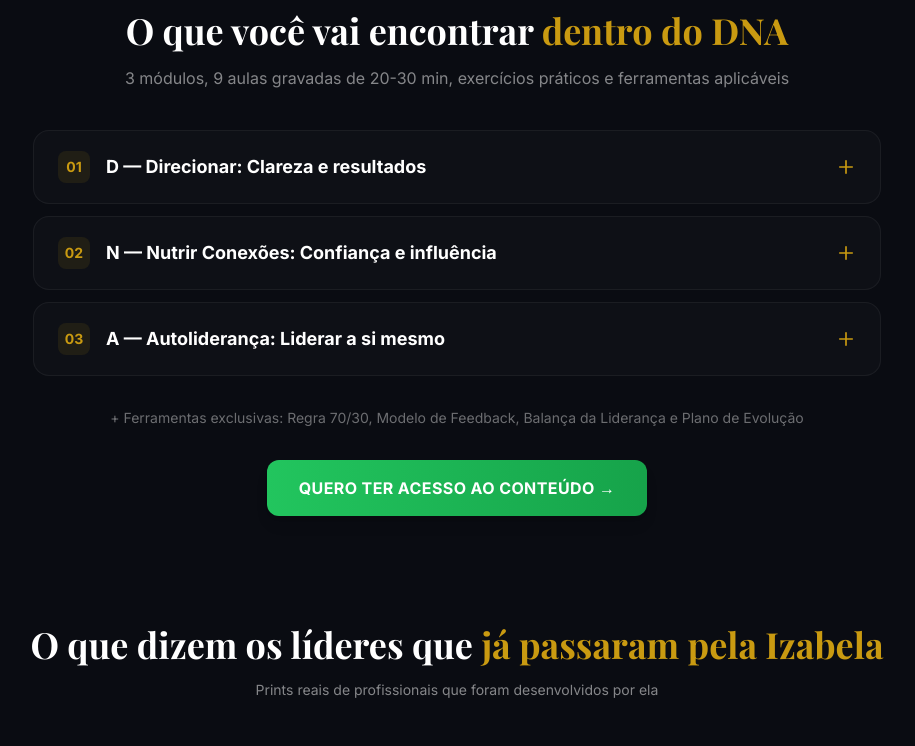
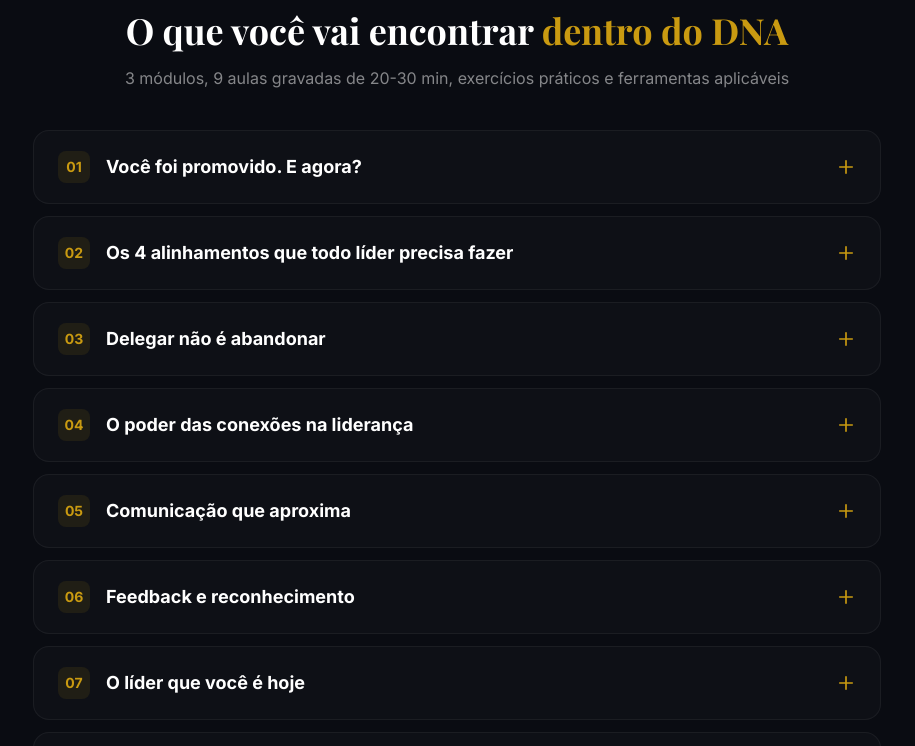
Before and after one commit to techfranca/IZA_DNA-da-Lideranca, a Next.js app: page / in a window 1280 px wide. Shown: the part 2940-3686 px from the top of the page, without its empty margins (183-1098 px from the left). Built offline with nearby package versions, Linux system fonts and the light colour scheme.

Commit message:
9 aulas em accordion individual

```diff
--- a/src/app/page.tsx
+++ b/src/app/page.tsx
@@ -346,33 +346,25 @@ export default function Home() {
           </p>
 
           <div className="mt-10 space-y-3">
-            {/* Módulo 1 */}
-            <Accordion number="01" title="D — Direcionar: Clareza e resultados">
-              <div className="text-sm text-white/70 space-y-1">
-                <p>Você foi promovido. E agora? &bull; A diferença entre técnico e líder &bull; Os 4 alinhamentos que todo líder precisa fazer &bull; Delegar sem abandonar e sem microgerenciar &bull; Como desenvolver autonomia no time</p>
-                <p className="text-gold text-xs mt-2">+ Exercício prático: redefinir atividade com os 4 alinhamentos</p>
-              </div>
-            </Accordion>
-
-            {/* Módulo 2 */}
-            <Accordion number="02" title="N — Nutrir Conexões: Confiança e influência">
-              <div className="text-sm text-white/70 space-y-1">
-                <p>O poder das conexões &bull; Por que algumas equipes entregam mais &bull; Comunicação assertiva e escuta ativa &bull; Regra 70/30 &bull; Feedback e reconhecimento &bull; Como corrigir sem desmotivar</p>
-                <p className="text-gold text-xs mt-2">+ Exercício prático: conversa individual com 4 perguntas estratégicas</p>
-              </div>
-            </Accordion>
-
-            {/* Módulo 3 */}
-            <Accordion number="03" title="A — Autoliderança: Liderar a si mesmo">
-              <div className="text-sm text-white/70 space-y-1">
-                <p>O líder que você é hoje &bull; Impacto do seu comportamento na equipe &bull; Inteligência emocional na prática &bull; Como agir sob pressão &bull; Mapa dos Pontos Fortes e Gaps &bull; Balança da Liderança</p>
-                <p className="text-gold text-xs mt-2">+ Exercício prático: Plano de Evolução para os próximos 30 dias</p>
-              </div>
-            </Accordion>
+            {[
+              { num: "01", title: "Você foi promovido. E agora?", desc: "O erro mais comum dos novos líderes · A diferença entre ser técnico e ser líder · O verdadeiro papel da liderança" },
+              { num: "02", title: "Os 4 alinhamentos que todo líder precisa fazer", desc: "O que precisa ser feito · Quem fará · Até quando · Como saberemos que deu certo" },
+              { num: "03", title: "Delegar não é abandonar", desc: "Por que os líderes centralizam · Os prejuízos de fazer tudo sozinho · Como acompanhar sem microgerenciar" },
+              { num: "04", title: "O poder das conexões na liderança", desc: "Por que algumas equipes entregam mais · Confiança como base · Os erros que afastam os liderados" },
+              { num: "05", title: "Comunicação que aproxima", desc: "Comunicação assertiva · Escuta ativa · Regra 70/30 · Como garantir entendimento" },
+              { num: "06", title: "Feedback e reconhecimento", desc: "O que é e o que não é feedback · Como corrigir sem desmotivar · Modelo: Situação → Comportamento → Impacto → Próximo passo" },
+              { num: "07", title: "O líder que você é hoje", desc: "O impacto do seu comportamento · Como seus pontos fortes influenciam a equipe · A importância do autoconhecimento" },
+              { num: "08", title: "Inteligência emocional na prática", desc: "Como reconhecer emoções · Como evitar reações impulsivas · Como agir sob pressão em situações reais" },
+              { num: "09", title: "Mapa dos Pontos Fortes e Gaps", desc: "Ferramenta Balança da Liderança · Identificação de forças e gaps · Plano de Evolução com ações para os próximos 30 dias" },
+            ].map((aula) => (
+              <Accordion key={aula.num} number={aula.num} title={aula.title}>
+                <p className="text-sm text-white/70">{aula.desc}</p>
+              </Accordion>
+            ))}
           </div>
 
           <p className="mt-8 text-center text-sm text-white/40">
-            + Ferramentas exclusivas: Regra 70/30, Modelo de Feedback, Balança da Liderança e Plano de Evolução
+            + Exercícios práticos ao final de cada módulo e ferramentas exclusivas aplicáveis no dia a dia
           </p>
 
           <div className="mt-8 text-center">
```
